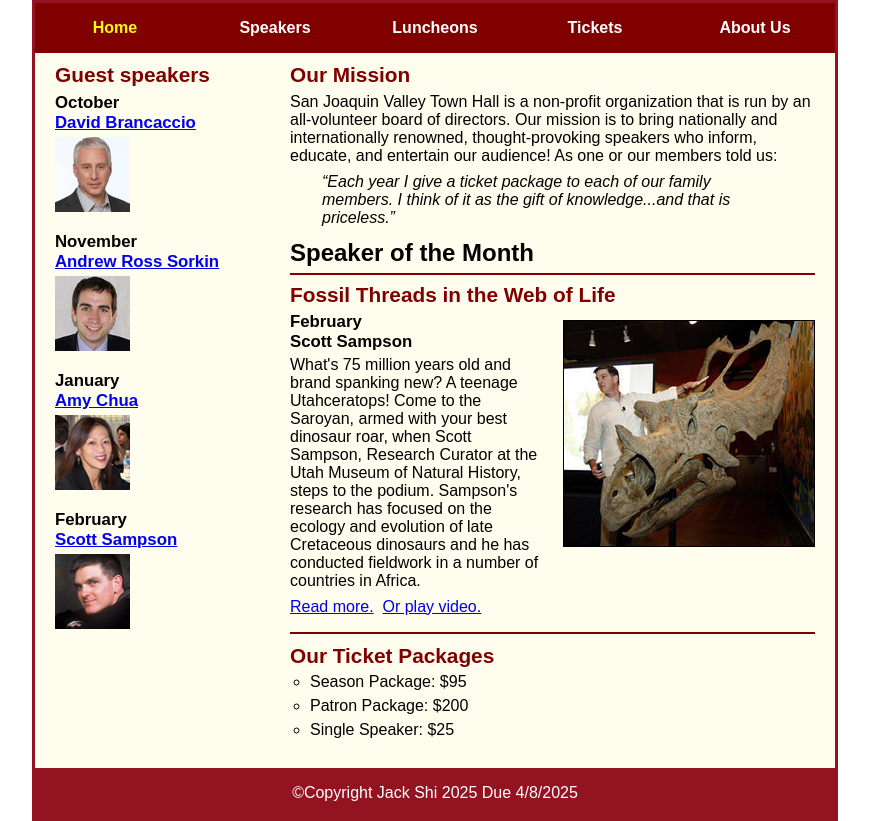
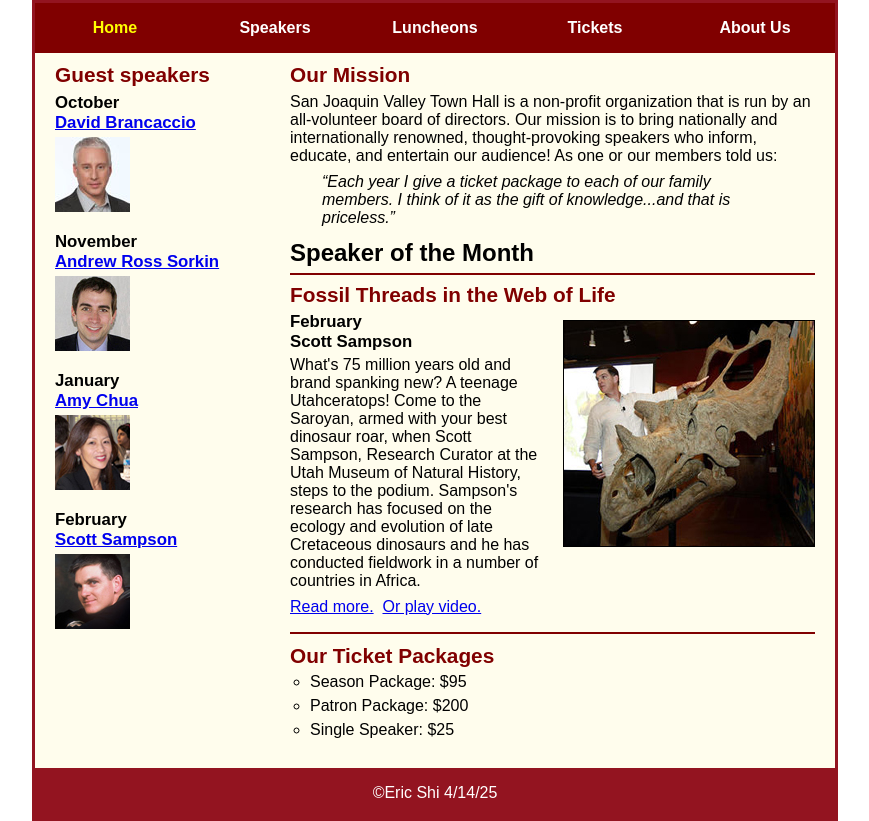
Before and after one commit to ES525/Is117-002, a plain HTML site: page A11/index.html in a window 1280 px wide. Shown: the part 120-941 px from the top of the page, without its empty margins (205-1074 px from the left). Drawn offline with nearby package versions, Linux system fonts and the light colour scheme.

Commit message:
Update index.html

```diff
--- a/A11/index.html
+++ b/A11/index.html
@@ -87,7 +87,7 @@
 		</aside>
 	</main>
 	<footer>
-		<p>&copy;Copyright Jack Shi 2025 Due 4/8/2025</p>
+		<p>&copy;Eric Shi 4/14/25</p>
 	</footer>
 </body>
 </html>
```
